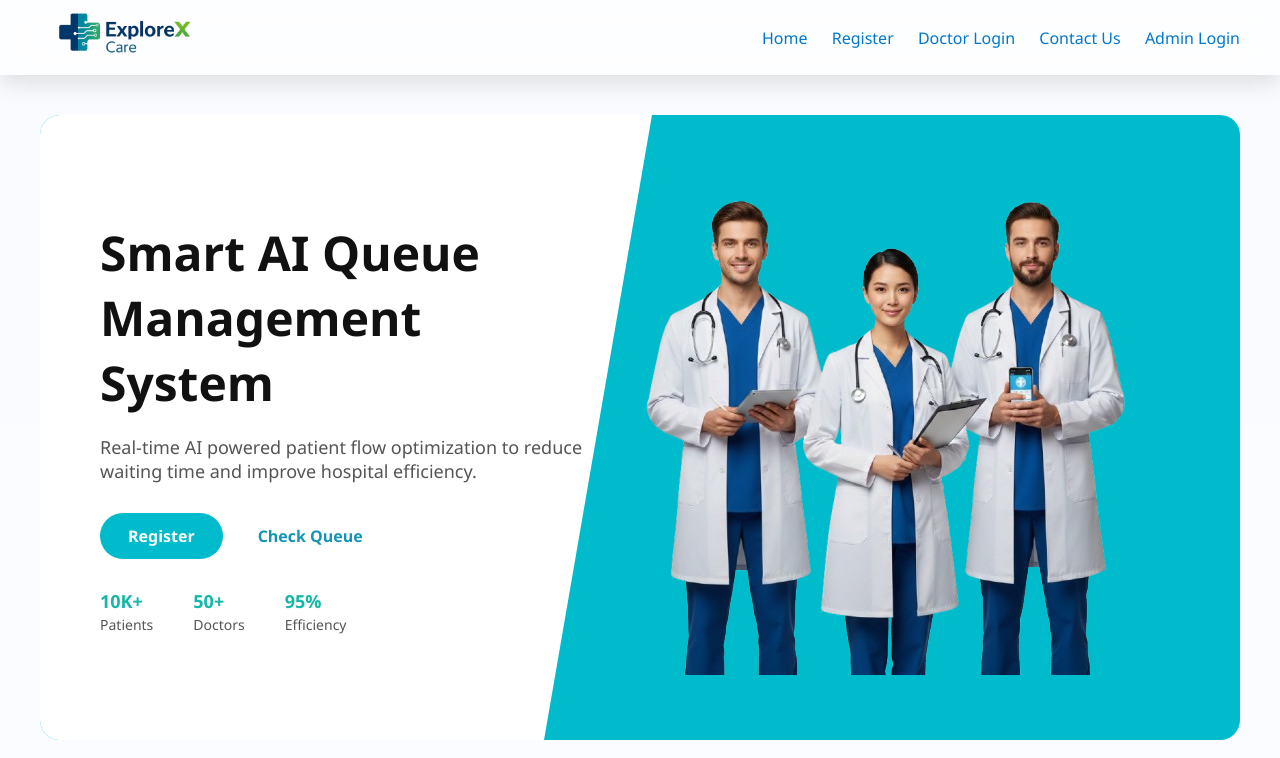
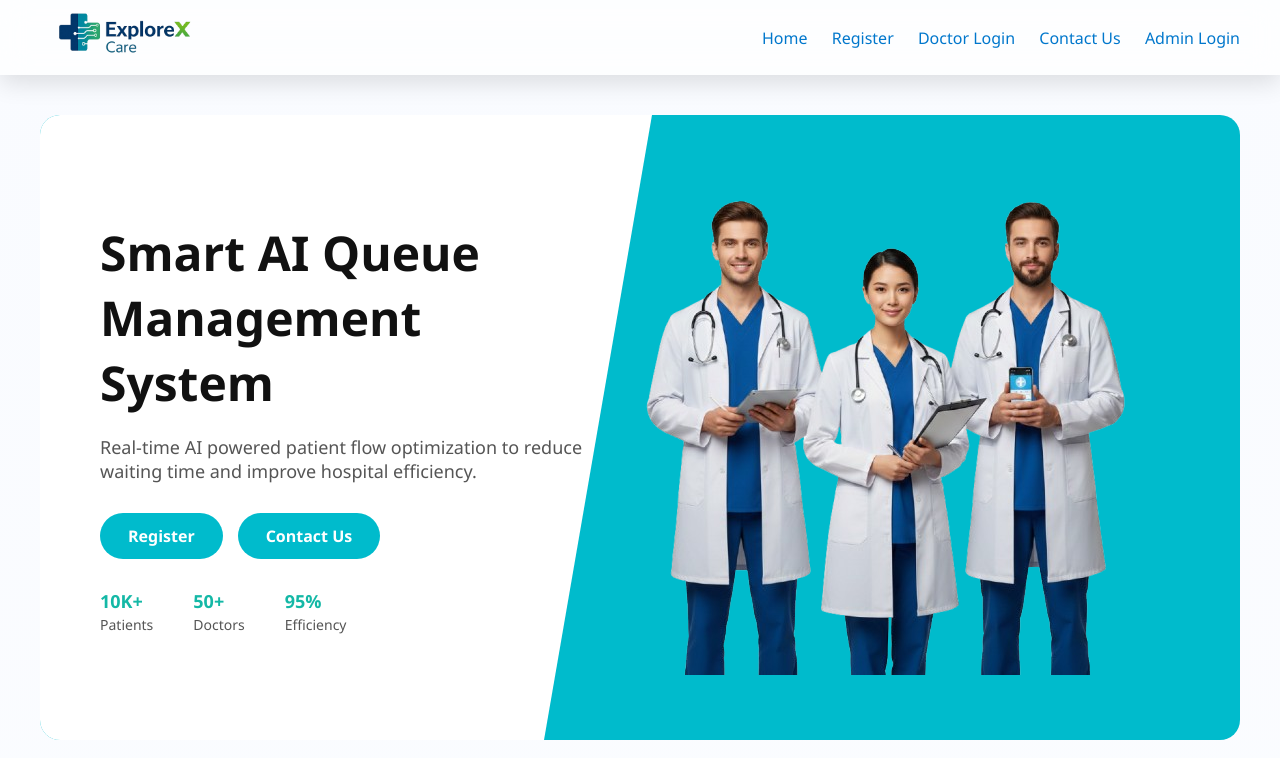
Before and after one commit to Sudeep29-code/Hospital_Ai, a Flask app: page / in a window 1280 px wide. Shown: the top 758 px of the page. Run offline with Flask 3, Linux system fonts and the light colour scheme; parts of the project's set-up code (start-up, migrations or seed data) failed here and were passed over.

Commit message:
updates in html and css

```diff
--- a/static/style.css
+++ b/static/style.css
@@ -145,12 +145,22 @@ body {
 }
 
 .btn-secondary {
-    color: #1495b8;
+    background: #00bbcc;
+    color: white;
+    padding: 12px 28px;
+    border-radius: 30px;
     text-decoration: none;
     font-weight: 600;
-    padding: 12px 20px;
+    transition: 0.3s;
 }
 
+.btn-primary:hover {
+    background: #1495b8;
+}
+
+.btn-secondary:hover {
+    background: #1495b8;
+}
 /* Stats */
 .hero-stats {
     display: flex;
--- a/templates/index.html
+++ b/templates/index.html
@@ -12,7 +12,7 @@
         <a href="#" class="nav-link">Home</a>
         <a href="/register" class="nav-link">Register</a>
         <a href="/doctor_login" class="nav-link">Doctor Login</a>
-        <a href="#"class="nav-link">Contact Us</a>
+        <a href="#footer"class="nav-link">Contact Us</a>
         <a href="{{ url_for('admin_login') }}" class="nav-link">Admin Login</a>
     </div>
 </header>
@@ -34,7 +34,7 @@
 
             <div class="hero-buttons">
                 <a href="/register" class="btn-primary">Register</a>
-                <a href="/login" class="btn-secondary">Check Queue</a>
+                <a href="#footer" class="btn-secondary">Contact Us</a>
             </div>
 
             <div class="hero-stats">
@@ -191,7 +191,7 @@
         </div>
     </div>
 </section>
-<footer class="footer">
+<footer id="footer" class="footer">
 
     <div class="footer-container">
 
```
